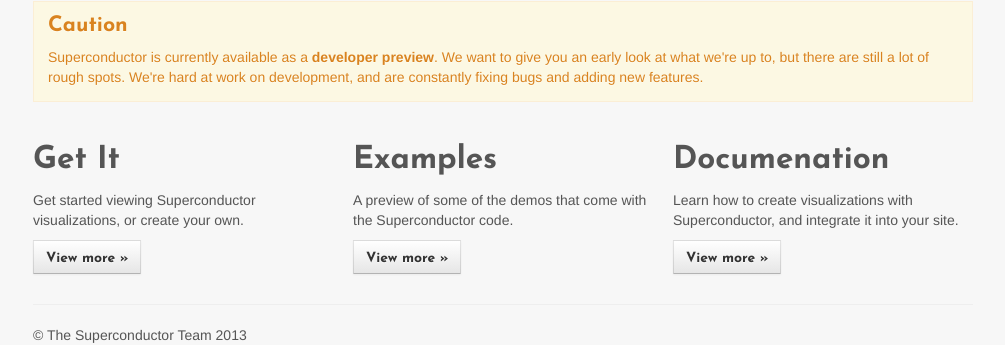
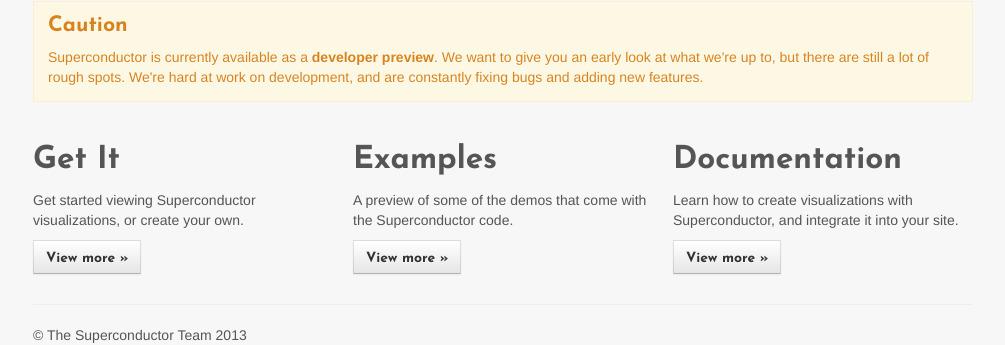
Before and after one commit to Superconductor/superconductor, a Jekyll site: the page built from index.html, in a window 1280 px wide and 1046 px high. Shown: the part 651-996 px from the top of the window, without its empty margins (137-1142 px from the left). Built offline with Jekyll 4.4.1, drawn with Linux system fonts in a browser that asks for light colours; nearby versions of some CDN libraries.

Commit message:
Fix typo

```diff
--- a/index.html
+++ b/index.html
@@ -53,7 +53,7 @@
     <p><a class="btn" href="{{site.url}}demos/">View more &raquo;</a></p>
  </div>
   <div class="span4">
-    <h2>Documenation</h2>
+    <h2>Documentation</h2>
     <p>Learn how to create visualizations with Superconductor, and integrate it into your site.</p>
     <p><a class="btn" href="{{site.url}}docs/">View more &raquo;</a></p>
  </div>
```
